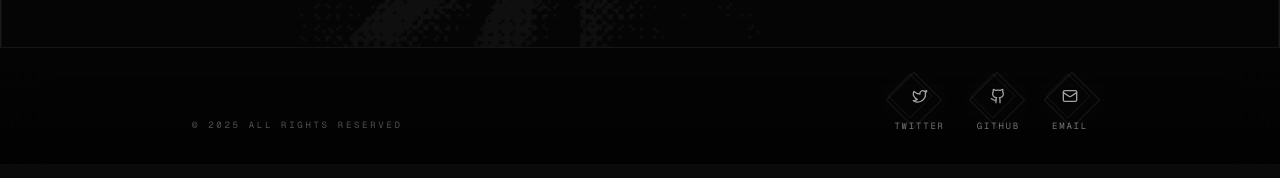
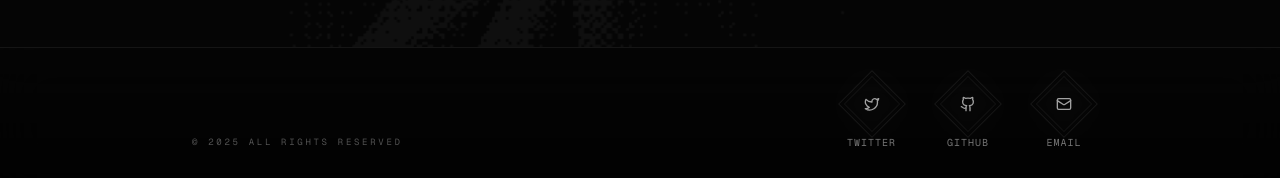
Before and after one commit to faizshaikh17/ossean, a Next.js app: page / in a window 1280 px wide. Shown: the part 1616-1794 px from the top of the page. Built offline with nearby package versions, Linux system fonts and the light colour scheme.

Commit message:
fix: visual inconsistency

```diff
--- a/components/Button.tsx
+++ b/components/Button.tsx
@@ -15,7 +15,7 @@ export default function Button({
             prefetch={true}
             target={target}
             rel={rel}
-            className={`group relative px-4.5 py-[0.5rem] font-semibold text-sm flex items-center justify-center gap-2 bg-white text-black rounded border border-white/80 focus:outline-none transition-all duration-300 hover:scale-[1.02] hover:shadow-[0_0_20px_rgba(255,255,255,0.25)] hover:bg-gray-50 active:scale-[0.98] overflow-hidden ${className}`}
+            className={`group relative px-4.5 rounded-xs py-[0.45rem] font-semibold text-sm flex items-center justify-center gap-2 bg-white text-black  border border-white/80 focus:outline-none transition-all duration-300 hover:scale-[1.02] hover:shadow-[0_0_20px_rgba(255,255,255,0.25)] hover:bg-gray-50 active:scale-[0.98] overflow-hidden ${className}`}
         >
             <div className="absolute inset-0 -translate-x-full bg-gradient-to-r from-transparent via-gray-200/60 to-transparent group-hover:translate-x-full transition-transform duration-700 ease-out" />
 
--- a/components/ui/landing/Footer.tsx
+++ b/components/ui/landing/Footer.tsx
@@ -27,24 +27,22 @@ export default function Footer() {
                             © 2025 all rights reserved
                         </span>
                     </div>
-                    <div className="flex items-center justify-center gap-8">
+                    <div className="flex items-center justify-center gap-10 sm:gap-12">
                         <Link
                             href="https://twitter.com/iamfaizz17"
                             target="_blank"
                             rel="noopener noreferrer"
-                            className="group relative"
+                            className="group flex flex-col items-center relative"
                         >
-                            <div className="relative flex items-center justify-center">
-                                <div className="absolute inset-0 w-10 h-10 transform rotate-45 border border-white/[0.08] group-hover:border-white/[0.25] transition-all duration-500 group-hover:rotate-180" />
-                                <div className="absolute inset-0 w-8 h-8 transform -rotate-45 border border-white/[0.06] group-hover:border-white/[0.2] transition-all duration-300 group-hover:-rotate-90" />
-
-                                <div className="relative z-10 p-2 group-hover:scale-110 transition-all duration-300">
-                                    <Twitter className="w-4 h-4 text-neutral-400 group-hover:text-white transition-all duration-300" />
+                            <div className="relative flex items-center justify-center w-12 h-12">
+                                <div className="absolute inset-0 rotate-45 border border-white/[0.07] group-hover:border-white/[0.15] transition-all duration-500 group-hover:rotate-180" />
+                                <div className="absolute inset-1 rotate-[-45deg] border border-white/[0.05] group-hover:border-white/[0.1] transition-all duration-300 group-hover:rotate-[-90deg]" />
+                                <div className="relative z-10 p-2 group-hover:scale-110 transition-transform duration-300">
+                                    <Twitter className="w-4 h-4 text-neutral-400 group-hover:text-white transition-colors duration-300" />
                                 </div>
-
-                                <div className="absolute inset-0 w-10 h-10 bg-white/[0.01] group-hover:bg-white/[0.03] rounded-full blur-lg transition-all duration-500" />
+                                <div className="absolute inset-0 rounded-full bg-white/[0.015] group-hover:bg-white/[0.03] blur-md transition-all duration-500" />
                             </div>
-                            <span className="block text-center mt-2 text-[9px] uppercase tracking-[0.2em] text-neutral-500 group-hover:text-neutral-300 transition-all duration-300">
+                            <span className="mt-2 text-[10px] uppercase tracking-widest text-neutral-500 group-hover:text-neutral-300 transition-all duration-300">
                                 twitter
                             </span>
                         </Link>
@@ -53,43 +51,38 @@ export default function Footer() {
                             href="https://github.com/faizshaikh17"
                             target="_blank"
                             rel="noopener noreferrer"
-                            className="group relative"
+                            className="group flex flex-col items-center relative"
                         >
-                            <div className="relative flex items-center justify-center">
-                                <div className="absolute inset-0 w-10 h-10 transform rotate-45 border border-white/[0.08] group-hover:border-white/[0.25] transition-all duration-500 group-hover:rotate-180" />
-                                <div className="absolute inset-0 w-8 h-8 transform -rotate-45 border border-white/[0.06] group-hover:border-white/[0.2] transition-all duration-300 group-hover:-rotate-90" />
-
-                                <div className="relative z-10 p-2 group-hover:scale-110 transition-all duration-300">
-                                    <Github className="w-4 h-4 text-neutral-400 group-hover:text-white transition-all duration-300" />
+                            <div className="relative flex items-center justify-center w-12 h-12">
+                                <div className="absolute inset-0 rotate-45 border border-white/[0.07] group-hover:border-white/[0.15] transition-all duration-500 group-hover:rotate-180" />
+                                <div className="absolute inset-1 rotate-[-45deg] border border-white/[0.05] group-hover:border-white/[0.1] transition-all duration-300 group-hover:rotate-[-90deg]" />
+                                <div className="relative z-10 p-2 group-hover:scale-110 transition-transform duration-300">
+                                    <Github className="w-4 h-4 text-neutral-400 group-hover:text-white transition-colors duration-300" />
                                 </div>
-
-                                <div className="absolute inset-0 w-10 h-10 bg-white/[0.01] group-hover:bg-white/[0.03] rounded-full blur-lg transition-all duration-500" />
+                                <div className="absolute inset-0 rounded-full bg-white/[0.015] group-hover:bg-white/[0.03] blur-md transition-all duration-500" />
                             </div>
-                            <span className="block text-center mt-2 text-[9px] uppercase tracking-[0.2em] text-neutral-500 group-hover:text-neutral-300 transition-all duration-300">
+                            <span className="mt-2 text-[10px] uppercase tracking-widest text-neutral-500 group-hover:text-neutral-300 transition-all duration-300">
                                 github
                             </span>
                         </Link>
 
                         <Link
                             href="mailto:info.ossean@gmail.com"
-                            className="group relative"
+                            className="group flex flex-col items-center relative"
                         >
-                            <div className="relative flex items-center justify-center">
-                                <div className="absolute inset-0 w-10 h-10 transform rotate-45 border border-white/[0.08] group-hover:border-white/[0.25] transition-all duration-500 group-hover:rotate-180" />
-                                <div className="absolute inset-0 w-8 h-8 transform -rotate-45 border border-white/[0.06] group-hover:border-white/[0.2] transition-all duration-300 group-hover:-rotate-90" />
-
-                                <div className="relative z-10 p-2 group-hover:scale-110 transition-all duration-300">
-                                    <Mail className="w-4 h-4 text-neutral-400 group-hover:text-white transition-all duration-300" />
+                            <div className="relative flex items-center justify-center w-12 h-12">
+                                <div className="absolute inset-0 rotate-45 border border-white/[0.07] group-hover:border-white/[0.15] transition-all duration-500 group-hover:rotate-180" />
+                                <div className="absolute inset-1 rotate-[-45deg] border border-white/[0.05] group-hover:border-white/[0.1] transition-all duration-300 group-hover:rotate-[-90deg]" />
+                                <div className="relative z-10 p-2 group-hover:scale-110 transition-transform duration-300">
+                                    <Mail className="w-4 h-4 text-neutral-400 group-hover:text-white transition-colors duration-300" />
                                 </div>
-
-                                <div className="absolute inset-0 w-10 h-10 bg-white/[0.01] group-hover:bg-white/[0.03] rounded-full blur-lg transition-all duration-500" />
+                                <div className="absolute inset-0 rounded-full bg-white/[0.015] group-hover:bg-white/[0.03] blur-md transition-all duration-500" />
                             </div>
-                            <span className="block text-center mt-2 text-[9px] uppercase tracking-[0.2em] text-neutral-500 group-hover:text-neutral-300 transition-all duration-300">
+                            <span className="mt-2 text-[10px] uppercase tracking-widest text-neutral-500 group-hover:text-neutral-300 transition-all duration-300">
                                 email
                             </span>
                         </Link>
                     </div>
-
                 </div>
             </div>
         </footer>
--- a/components/ui/landing/Hero.tsx
+++ b/components/ui/landing/Hero.tsx
@@ -95,10 +95,6 @@ export default function Hero() {
             />
           </div>
 
-          <div className="absolute top-6 sm:top-12 md:top-16 lg:top-20 xl:top-0 left-4 sm:left-8 md:left-16 lg:left-20 xl:left-24 w-[0.05rem] h-full sm:h-4/5 md:h-full bg-gradient-to-b from-transparent via-neutral-900 to-neutral-900" />
-          <div className="absolute bottom-4 sm:bottom-8 md:bottom-12 lg:bottom-16 xl:bottom-18 left-0 w-full h-[0.05rem] bg-neutral-800/50" />
-          <div className="absolute right-4 sm:right-8 md:right-16 lg:right-20 xl:right-24 top-0 h-full w-[0.05rem] bg-neutral-800/50" />
-
           <div className="absolute top-4 sm:top-6 md:top-8 left-0 w-full px-4 sm:px-8 md:px-16 lg:px-32 xl:px-44 flex flex-col sm:flex-row justify-between items-start sm:items-end gap-4 z-10">
             <Link href="/" className="inline-flex items-center font-mono text-white text-[1.9rem] sm:text-[2.3rem] font-medium leading-none tracking-tight">
               <span className="text-white">oss</span>
```
Also changed, not shown: public/statue.png.
